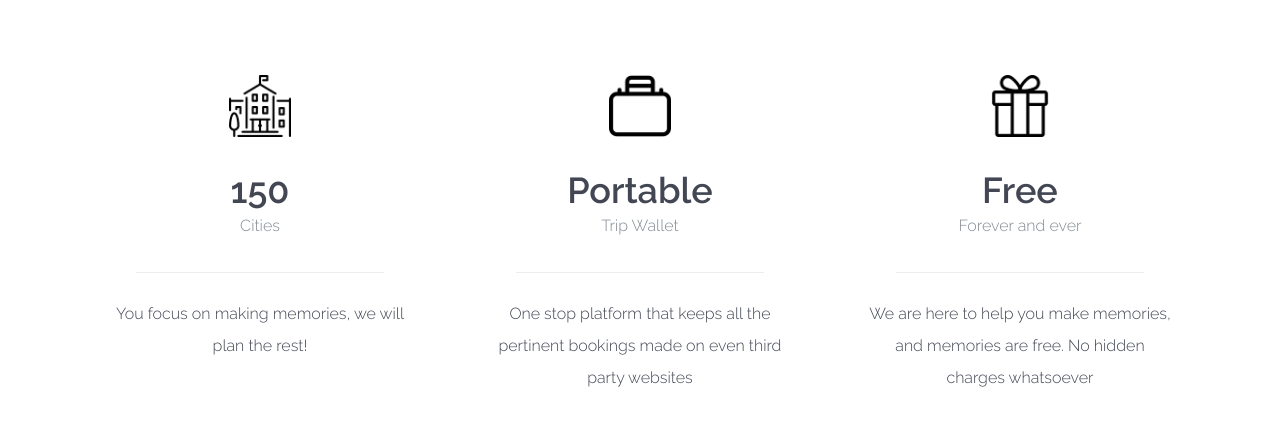
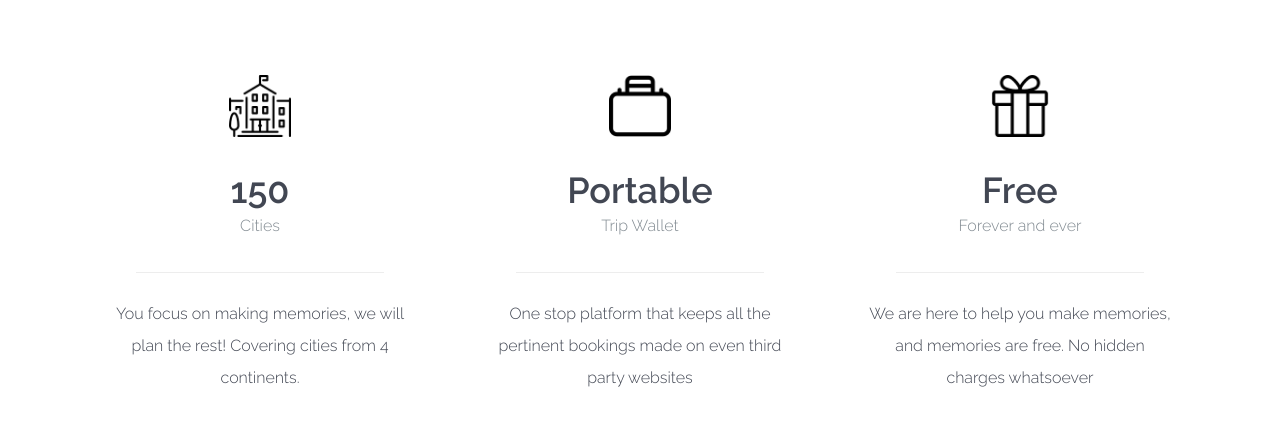
Before and after one commit to rishabhpanwar05/sjic-TripShaper, a website: page index.html in a window 1280 px wide. Shown: the part 1530-1956 px from the top of the page. Drawn offline with nearby package versions, Linux system fonts and the light colour scheme; files that its build step writes are made by us from their sources; files whose address does not match are found by name.

Commit message:
Create index.html

```diff
--- a/index.html
+++ b/index.html
@@ -161,7 +161,7 @@
             <img src="university.png" style="height: 20%;width: 20%;"><br>
             <br><h4 class="card-title">150</h4>
             <h6 class="card-subtitle text-muted">Cities</h6>
-            <p class="card-text"> You focus on making memories, we will plan the rest!</p>
+            <p class="card-text"> You focus on making memories, we will plan the rest! Covering cities from 4 continents.</p>
           </div>
         </div>
       </div>
```
